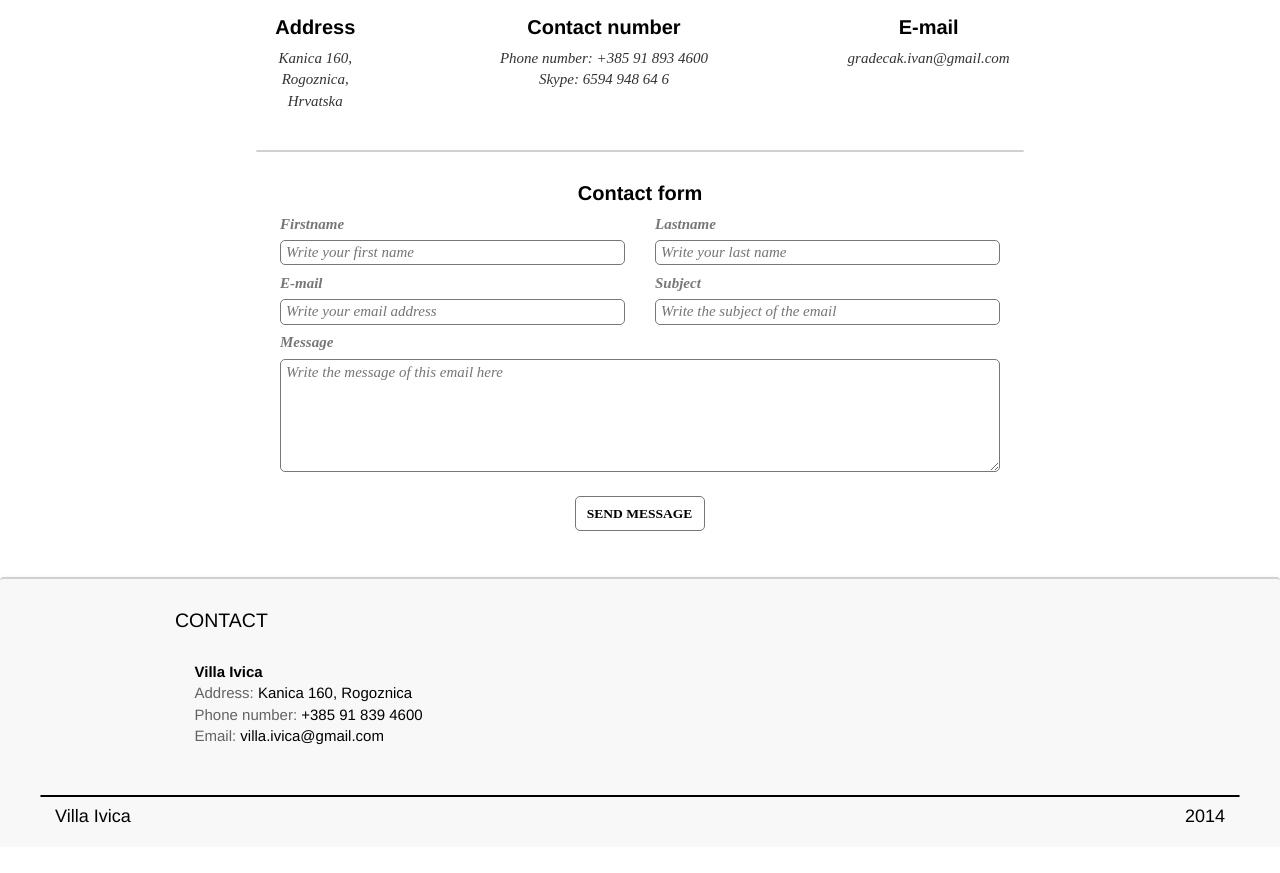
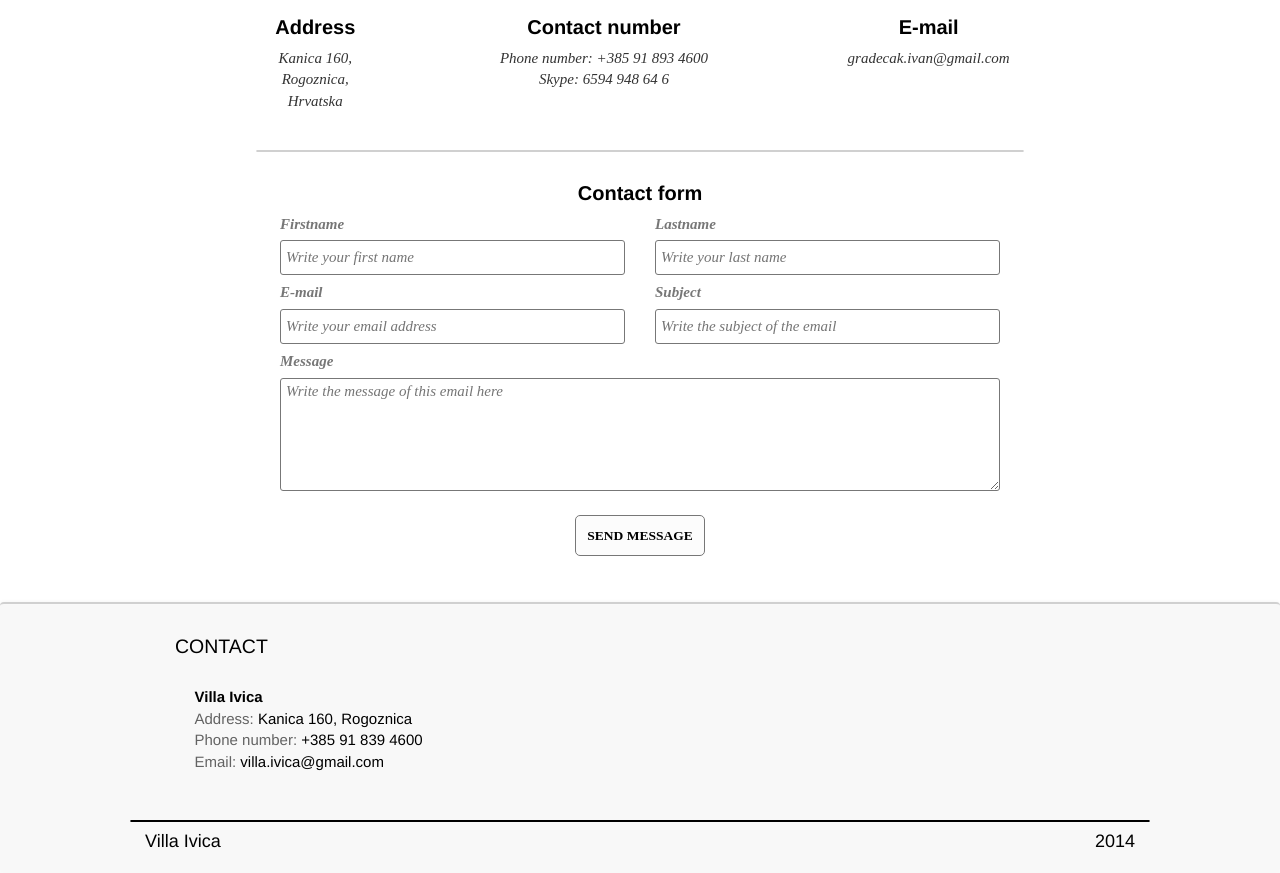
Before and after one commit to frafajec/Villa-Sol, a PHP site: page /Villa_Ivica/en/contact.php in a window 1280 px wide. Shown: the part 515-1388 px from the top of the page. Before the commit the page ends 1338 px from the top, so only its background shows below. Run offline with PHP 8.4, Linux system fonts and the light colour scheme; some libraries are stand-ins or nearby versions.

Commit message:
Contact form client validation and CSS
Fixed and finished client validation, submit button and tooltips on
contact form, fixed line in footer to adapt to screen size

```diff
--- a/en/contact.php
+++ b/en/contact.php
@@ -76,27 +76,27 @@ if(isset($_POST['fname']) &&  isset($_POST['lname']) &&  isset($_POST['email'])
 
         <div class="col-lg-6">
             <label>Firstname</label>
-            <input type="text" name="fname" id="fname" class="cinput" placeholder="Write your first name">
+            <input type="text" name="fname" id="fname" class="cinput cglow" placeholder="Write your first name">
         </div>
 
         <div class="col-lg-6">
             <label>Lastname</label>
-            <input type="text" name="lname" id="lname" class="cinput" placeholder="Write your last name">
+            <input type="text" name="lname" id="lname" class="cinput cglow" placeholder="Write your last name">
         </div>
 
         <div class="col-lg-6">
             <label>E-mail</label>
-            <input type="email" name="email" id="email" class="cinput" placeholder="Write your email address">
+            <input type="email" name="email" id="email" class="cinput cglow" placeholder="Write your email address">
         </div>
 
         <div class="col-lg-6">
             <label>Subject</label>
-            <input type="text" name="subject" id="subject" class="cinput" placeholder="Write the subject of the email">
+            <input type="text" name="subject" id="subject" class="cinput cglow" placeholder="Write the subject of the email">
         </div>
 
         <div class="col-lg-12">
             <label>Message</label>
-            <textarea name="msg" class="cinput" id="msg" rows="5" placeholder="Write the message of this email here"></textarea>
+            <textarea name="msg" class="cinput cglow" id="msg" rows="5" placeholder="Write the message of this email here"></textarea>
         </div>
 
         <div class="col-lg-12">
--- a/nbproject/private/private.xml
+++ b/nbproject/private/private.xml
@@ -5,9 +5,7 @@
         <group>
             <file>file:/C:/xampp/htdocs/Villa_Ivica/en/contact.php</file>
             <file>file:/C:/xampp/htdocs/Villa_Ivica/static/css/main.css</file>
-            <file>file:/C:/xampp/htdocs/Villa_Ivica/en/inc/footer.php</file>
             <file>file:/C:/xampp/htdocs/Villa_Ivica/static/js/main.js</file>
-            <file>file:/C:/xampp/htdocs/Villa_Ivica/static/css/bootstrap.css</file>
         </group>
     </open-files>
 </project-private>
--- a/static/css/main.css
+++ b/static/css/main.css
@@ -30,7 +30,6 @@ body {
     margin: 3% 0 0 0;
     padding-bottom: 1%;
     padding-top: 1%;
-
     background-image: linear-gradient(to bottom, #f8f8f8 100%, #fff 0%);
     border-radius: 4px;
     box-shadow: 0 1px 0 rgba(255, 255, 255, 0.15) inset, 0 1px 5px rgba(0, 0, 0, 0.075);
@@ -50,6 +49,11 @@ body {
 .end div{
     width: 50%;
     float: left;
+}
+.navbar-nav > li > a:hover {
+    transition: text-shadow 0.2s ease-in-out;
+    text-shadow: 0.5px -0.5px #333;
+    box-shadow: inset 0 1px 4px rgba(0, 0, 0, 0.1);
 }
 .flags {
     margin-top: 2.2%;
@@ -244,7 +248,7 @@ body {
 }
 .contact_form input, .contact_form textarea {
     border: 1px solid #777;
-    border-radius: 5px;
+    border-radius: 3px;
     padding-left: 5px;
 }
 #cform {
@@ -265,6 +269,17 @@ body {
 .cinput {
     width: 100%;
 }
+.cinput[type=text], .cinput[type=email]{
+    height: 35px;
+}
+.cglow {
+    transition: border-color 0.15s ease-in-out 0s, box-shadow 0.15s ease-in-out 0s;
+}
+.cglow:focus {
+    border-color: #66afe9;
+    box-shadow: 0 1px 1px rgba(0, 0, 0, 0.075) inset, 0 0 8px rgba(102, 175, 233, 0.6);
+    outline: 0 none;
+}
 #csubmit {
     width: 15%;
     margin-left: 42.5%;
@@ -274,9 +289,18 @@ body {
     font-style: normal;
     border: 1px solid #777;
     border-radius: 5px;
-    background-color: white;
+    background-color: #fcfcfc;
     color: black;
-    height: 35px;
+    padding: 10px 0;
+}
+#csubmit:hover, #csubmit:focus {
+    background-color: #f5f5f5;
+    transition-duration: 0.2s;
+}
+#csubmit:active {
+    box-shadow: inset 0 1px 4px rgba(0, 0, 0, 0.3);
+    background: #f0f0f0;
+    border: solid 1px black;
 }
 /* ------------ */
 /* situation page */
@@ -435,6 +459,10 @@ body {
     }
 }
 
+@media (max-width: 1350px) {
+
+}
+
 @media (max-width: 1366px) {
     .main_img {
         padding-bottom: 11%;
@@ -442,6 +470,20 @@ body {
     .main_img h4 {
         padding-top: 0;
         margin-top: -5%;
+    }
+    .crta {
+        width: 95%;
+        margin-left: 2.5%;
+    }
+    .end div:first-child {
+        width: 45%;
+        float: left;
+        margin-left: 2.5%;
+    }
+    .end div:last-child {
+        width: 25%;
+        float: left;
+        margin-left: 25%;
     }
 }
 
@@ -459,6 +501,14 @@ body {
     .main_contact:first-child {
         margin-left: 10%;
         width: 35%;
+    }
+    .crta {
+        width: 85%;
+        margin-left: 7.5%;
+    }
+    .end div:first-child {
+        width: 35%;
+        margin-left: 7.5%;
     }
 }
 
@@ -502,8 +552,8 @@ body {
     }
     .crta {
         float: left;
-        width: 100%;
-        margin-left: auto;
+        width: 90%;
+        margin-left: 5%;
         margin-right: auto;
     }
     #csubmit {
@@ -619,6 +669,17 @@ body {
         margin-right: auto;
         float: none;
     }
+    .end div:first-child {
+        width: 50%;
+        float: left;
+        margin-left: 0;
+    }
+    .end div:last-child {
+        width: 50%;
+        float: left;
+        margin-left: 0;
+    }
+
     .end {
         width: 75%;
         margin-left: auto;
--- a/static/js/main.js
+++ b/static/js/main.js
@@ -1,4 +1,11 @@
 $(document).ready(function(){
+
+    $('#fname').tooltip({'triger': 'focus', 'container': 'body', 'title': 'This field is required!', 'delay': {"show": 600, "hide": 500}});
+    $('#lname').tooltip({'triger': 'focus', 'container': 'body', 'title': 'This field is required!', 'delay': {"show": 600, "hide": 500}});
+    $('#email').tooltip({'triger': 'focus', 'container': 'body', 'title': 'Example: john.doe@gmail.com. This field is required!', 'delay': {"show": 600, "hide": 500}});
+    $('#msg').tooltip({'triger': 'focus', 'container': 'body', 'title': 'State your interests, questions etc. This field is required!', 'delay': {"show": 600, "hide": 500}});
+    $('#subject').tooltip({'triger': 'focus', 'container': 'body', 'title': 'Few words about this message. This field is required!', 'delay': {"show": 600, "hide": 500}});
+
     $('.flag').click( function(){
         var lng = $(this).attr("id");
         $.cookie("language", null, { path: '/' });
@@ -15,49 +22,37 @@ $(document).ready(function(){
             window.location = goTo;
         },400);
     });
-    $('.navbar-nav > li > a').hover(function() {
-    //  $(this).stop().animate({ fontSize : '1.52em' }, 200);
-        var Text = $(this);
-        Text.css({'font-weight':200});
-        setTimeout(function(){ Text.css({'font-weight':300});}, 30);
-        setTimeout(function(){ Text.css({'font-weight':400});}, 60);
-        setTimeout(function(){ Text.css({'font-weight':500});}, 90);
-    }, function(){
-//      $(this).stop().animate({ fontSize : '1.5em' }, 200);
-        var Text = $(this);
-        Text.css({'font-weight':400});
-        setTimeout(function(){ Text.css({'font-weight':300});}, 60);
-        setTimeout(function(){ Text.css({'font-weight':200});}, 90);
-        setTimeout(function(){ Text.css({'font-weight':100});}, 120);
-    });
-
     $('#csubmit').click(function(e) {
        $('#cform input[type=text], input[type=email], textarea').each(function() {
           var id = $(this).attr('id'),
               _obj = $('#'+id);
           if (_obj.val() == '') {
-               _obj.removeClass('form-control');
-               _obj.css({'border':'1.18px solid rgba(255, 0, 0, 0.2)'});
-               setTimeout(function(){ _obj.css({'border':'1.37px solid rgba(255, 0, 0, 0.45)'});}, 80);
-               setTimeout(function(){ _obj.css({'border':'1.56px solid rgba(255, 0, 0, 0.7)'});}, 160);
-               setTimeout(function(){ _obj.css({'border':'1.78px solid rgba(255, 0, 0, 1)'});}, 240);
+               _obj.removeClass('cglow');
+               _obj.css({'border':'1px solid rgba(255, 0, 0, 0.2)'});
+               setTimeout(function(){ _obj.css({'border':'1.15px solid rgba(255, 0, 0, 0.45)'});}, 80);
+               setTimeout(function(){ _obj.css({'border':'1.35px solid rgba(255, 0, 0, 0.7)'});}, 160);
+               setTimeout(function(){ _obj.css({'border':'1.72px solid rgba(255, 0, 0, 1)'});}, 240);
                setTimeout(function(){ _obj.css({'border':'1.95px solid rgba(255, 0, 0, 1)'});}, 320);
                setTimeout(function(){ _obj.css({'border':'1.68px solid rgba(255, 0, 0, 0.8)'});}, 600);
                setTimeout(function(){ _obj.css({'border':'1.4px solid rgba(255, 0, 0, 0.6)'});}, 700);
+           }
+      });
+      $('#cform input[type=text], input[type=email], textarea').each(function() {
+          var id = $(this).attr('id'),
+              _obj = $('#'+id);
+          if (_obj.val() == '') {
+               _obj.focus();
                e.preventDefault();
-               _obj.tooltip({'triger': 'focus', 'container': 'body', 'title': 'This field is required!', 'delay': {"show": 0, "hide": 2000}});
-               _obj.focus();
-//               return false; //završava petlju čim naiđe prvi prazni
-                //form-control:focus daje glow effect inputima kad su fokusirani
+               return false;
            }
       });
    });
-   $('#cform input[type=text], input[type=email], textarea').keyup(function() {
+   $('#cform input[type=text], input[type=email], textarea').change(function() {
        var id = $(this).attr('id'),
               _obj = $('#'+id);
        if(_obj.val() != ''){
+           _obj.addClass('cglow')
            _obj.css({'border':'1px solid #777'});
-           _obj.tooltip({ "disabled": 'true' }); //ne radi smeće jedno usrano
        }
    });
 
```
